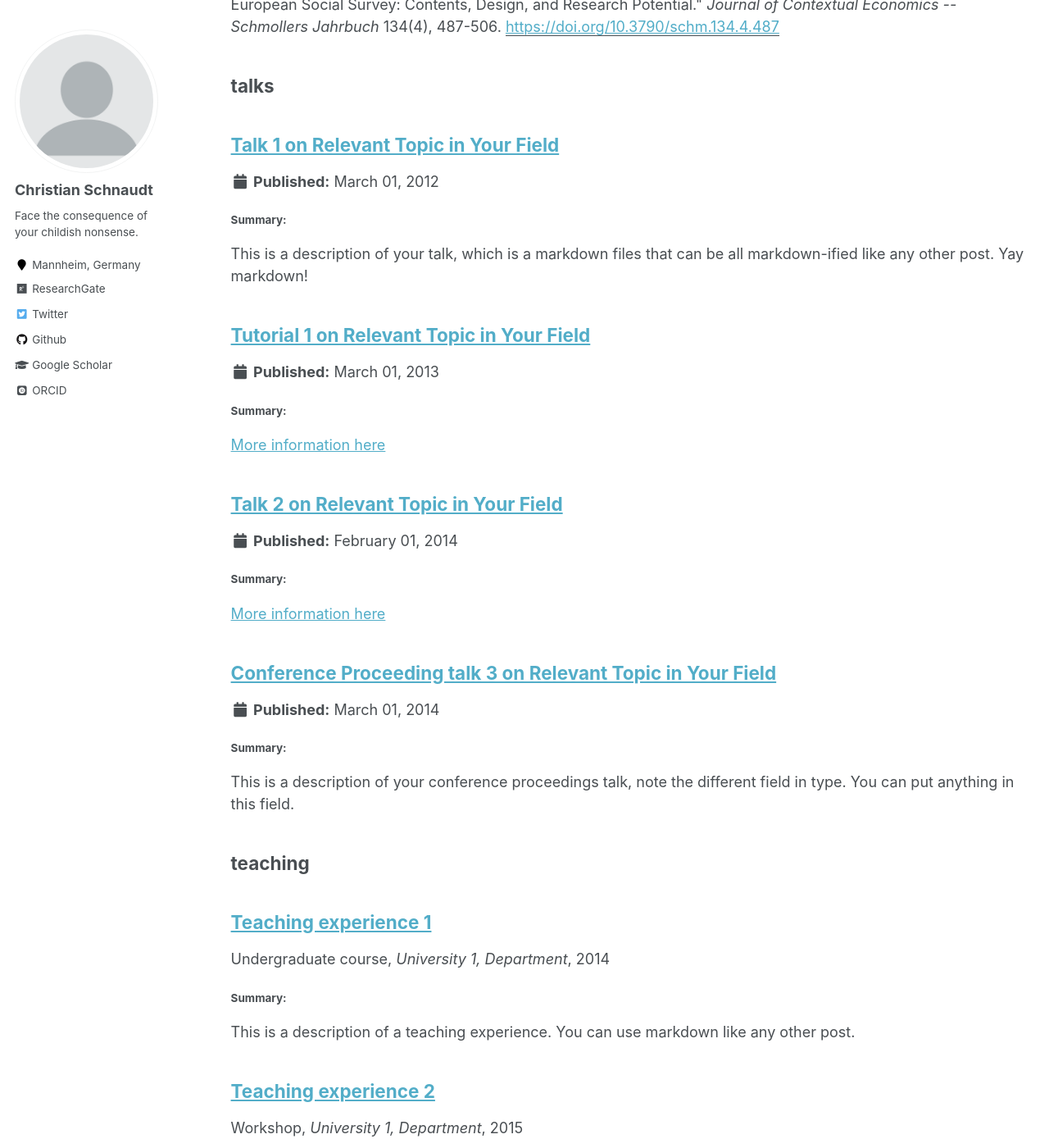
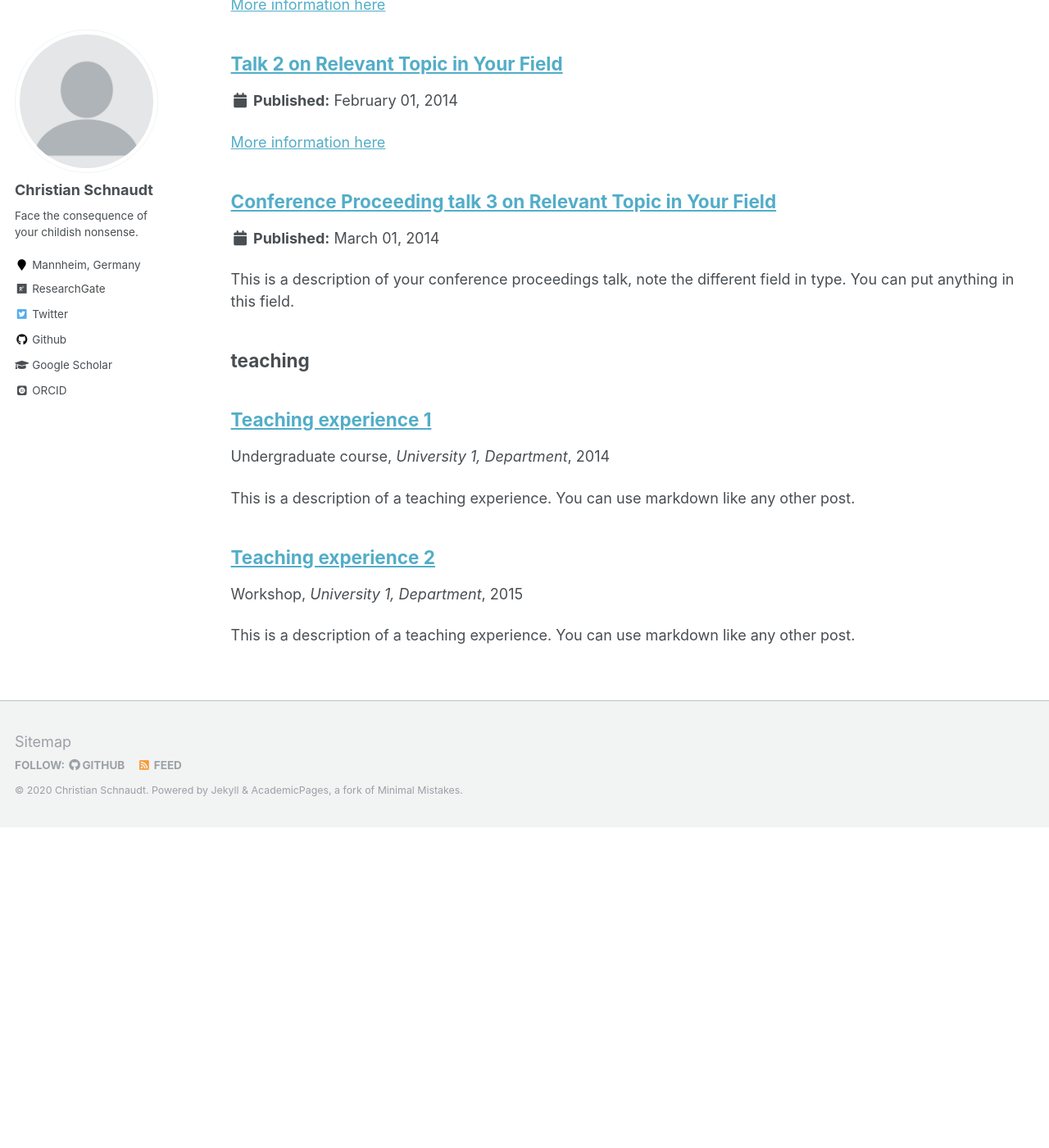
Before and after one commit to cschnaudt/cschnaudt.github.io, a Jekyll site: the page built from _pages/sitemap.md, in a window 1280 px wide and 1400 px high, scrolled down 5410 px. Shown: the whole window at 82% size. Built offline with Jekyll 4.4.1, drawn with Linux system fonts in a browser that asks for light colours; some web fonts are replaced; after the commit the page ends 6419 px from its top, so only the background shows below that; some of the changed text lies outside the part shown.

Commit message:
Update archive-single.html

```diff
--- a/_includes/archive-single.html
+++ b/_includes/archive-single.html
@@ -47,9 +47,9 @@
         {% endif %}
 
     {% if post.excerpt and site.read_more != 'enabled' %}
-    <p class="archive__item-excerpt" itemprop="description"> <b>Summary:</b>{{ post.excerpt | markdownify }}</p>
+    <p class="archive__item-excerpt" itemprop="description"> {{ post.excerpt | markdownify }}</p>
     {% elsif post.excerpt and site.read_more == 'enabled' %}
-    <p class="archive__item-excerpt" itemprop="description"><p> <b>Summary:</b>{{ post.excerpt | markdownify | remove: '<p>' | remove: '</p>' }}<strong><a href="{{ base_path }}{{ post.url }}" rel="permalink"> Read more</a></strong></p></p>
+    <p class="archive__item-excerpt" itemprop="description"><p> {{ post.excerpt | markdownify | remove: '<p>' | remove: '</p>' }}<strong><a href="{{ base_path }}{{ post.url }}" rel="permalink"> Read more</a></strong></p></p>
     {% endif %}
 
     {% if post.citation and post.paperurl %}
```
